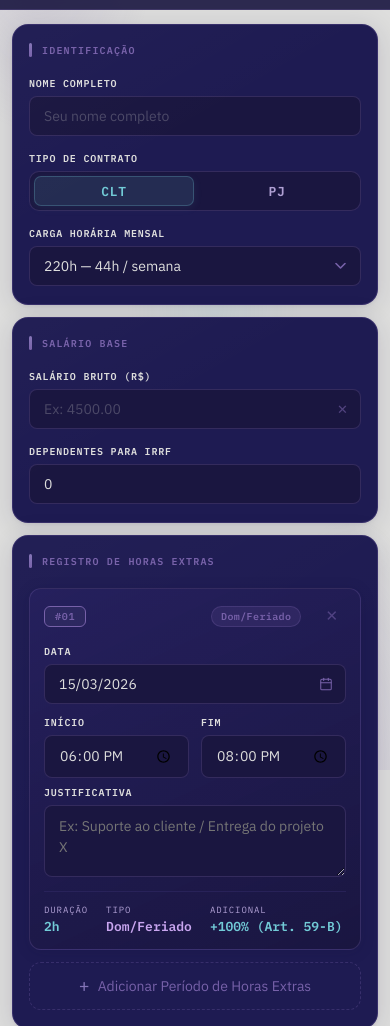
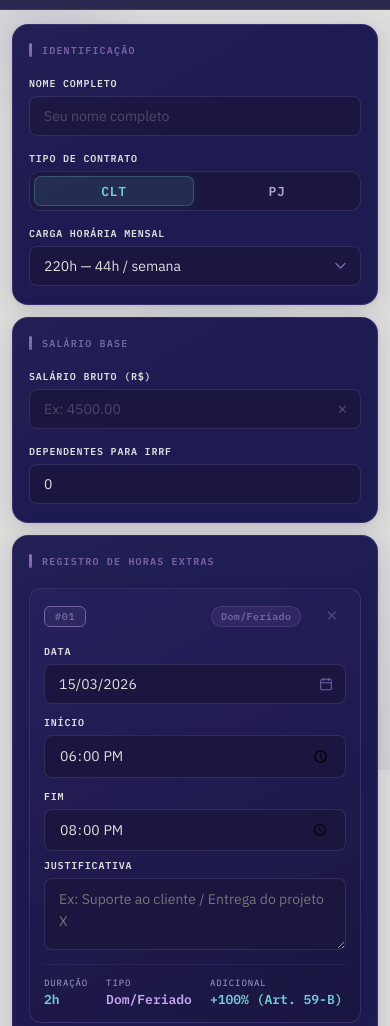
Before and after one commit to Felippe-Rozendo/hora-extra, a plain HTML site: page index.html in a window 390 px wide. Shown: the part 74-1100 px from the top of the page. Drawn offline with Linux system fonts and the light colour scheme.

Commit message:
versao mobile v2

```diff
--- a/styles.css
+++ b/styles.css
@@ -1096,12 +1096,9 @@ textarea { resize: vertical; min-height: 72px; line-height: 1.55; }
   .field-group   { grid-template-columns: 1fr; }
   .field-group-3 { grid-template-columns: 1fr 1fr; }
 
-  /* DATA full-width; INÍCIO + FIM lado a lado
-     min-width: 0 evita o overflow do input[time] no iOS Safari */
-  .hora-grid { grid-template-columns: 1fr 1fr; }
+  /* Todos os campos do hora-grid em coluna única no mobile */
+  .hora-grid { grid-template-columns: 1fr; }
   .hora-grid .field { min-width: 0; }
-  .hora-grid .field:first-child { grid-column: 1 / -1; }
-  input[type="time"] { min-width: 0; width: 100%; box-sizing: border-box; }
 
   /* ── Results grid ── */
   .breakdown-grid { grid-template-columns: 1fr; }
```
